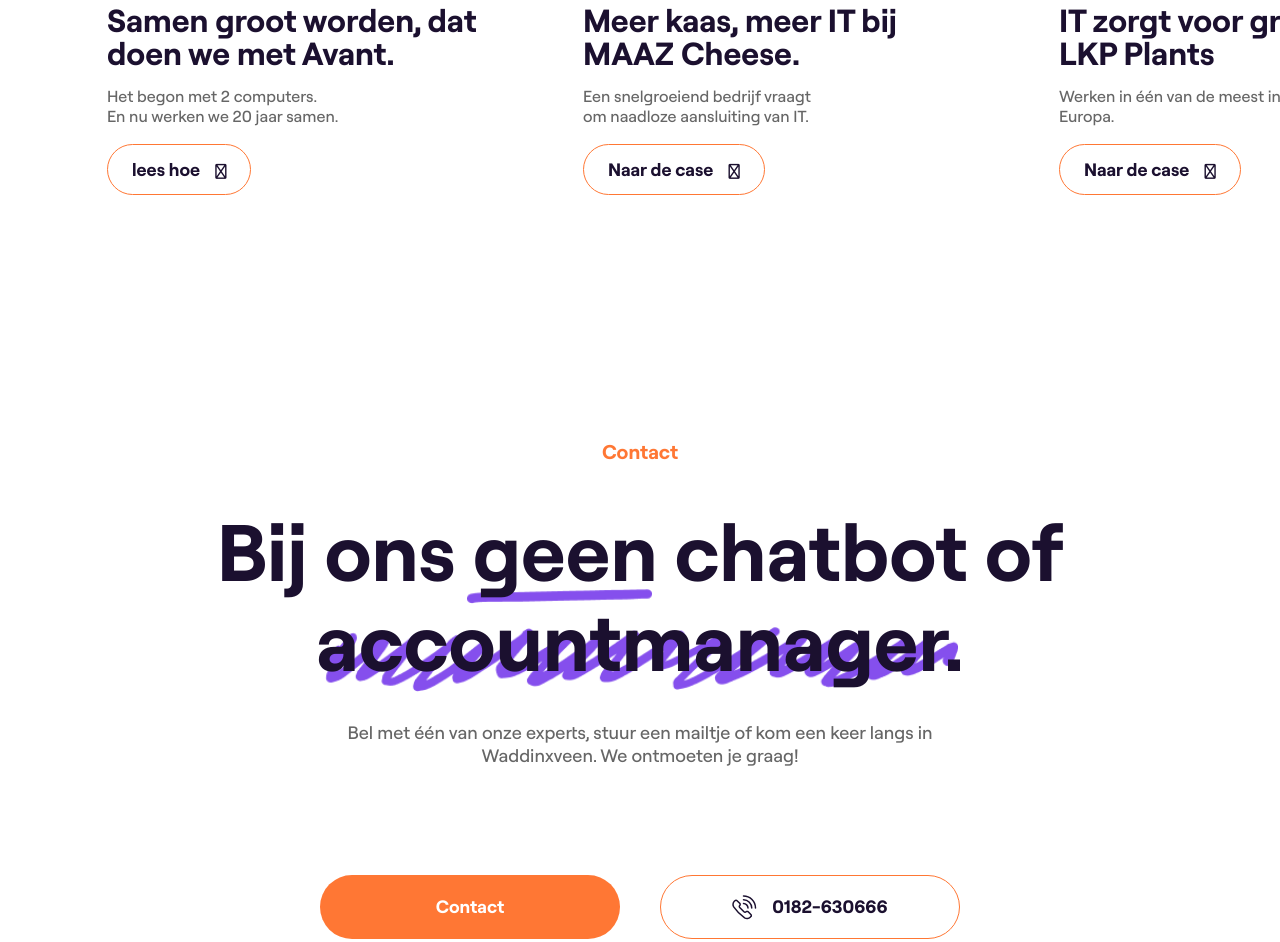
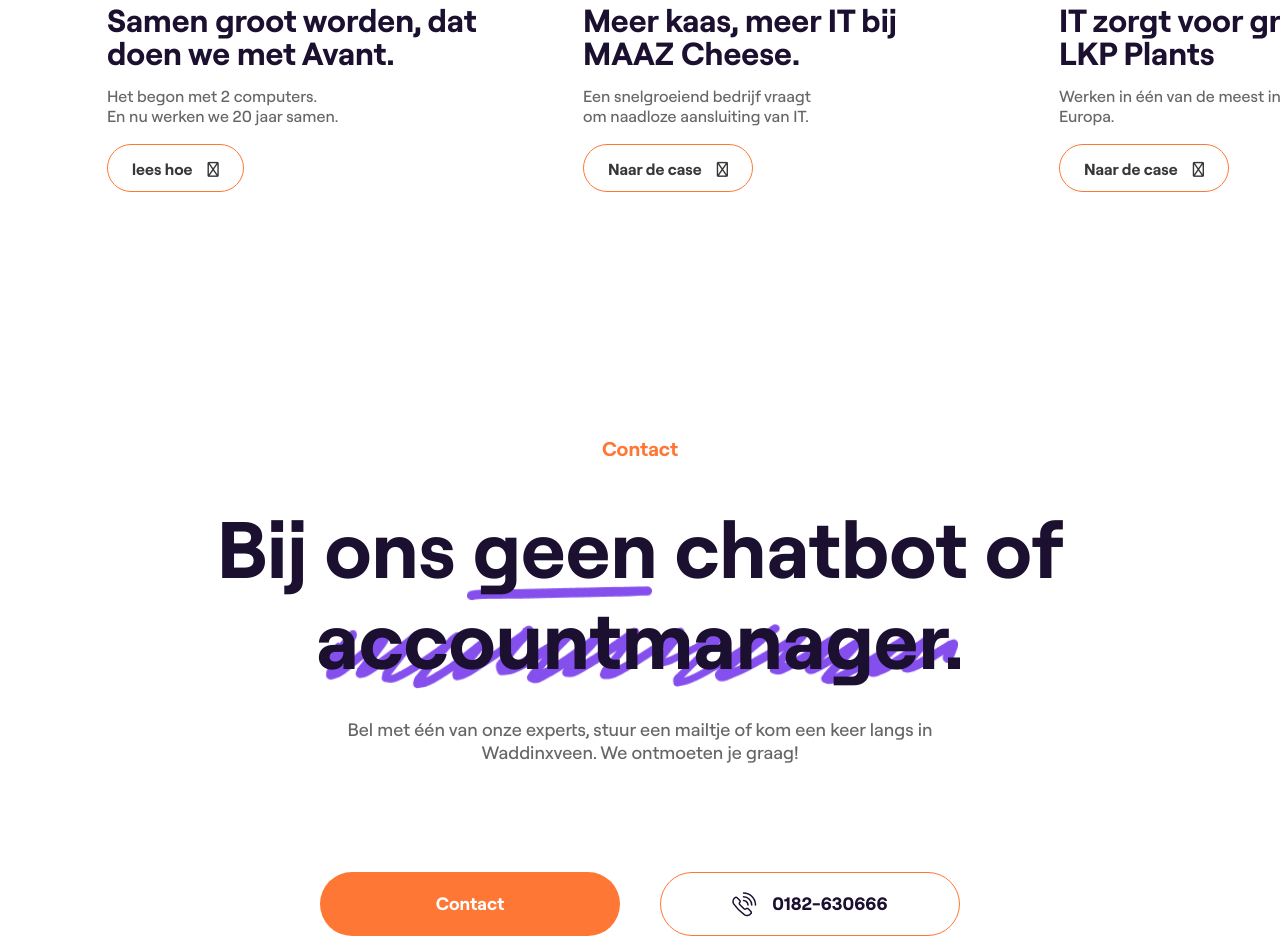
Before and after one commit to Alamin1000/project317-informatics, a plain HTML site: page index.html in a window 1280 px wide. Shown: the part 4740-5682 px from the top of the page. Drawn offline with Linux system fonts and the light colour scheme.

Commit message:
fix-1.15

```diff
--- a/style.css
+++ b/style.css
@@ -788,8 +788,13 @@ p:last-child{
   font-size: 16px;
 }
 .customer-card__content .bottom-button {
+  font-size: 16px;
   margin-top: 3px;
+  color: #37383A;
   min-width: initial;
+}
+.customer-card__content .bottom-button:hover {
+  color: #fff;
 }
 /* ---customer-section---end */
 
```
